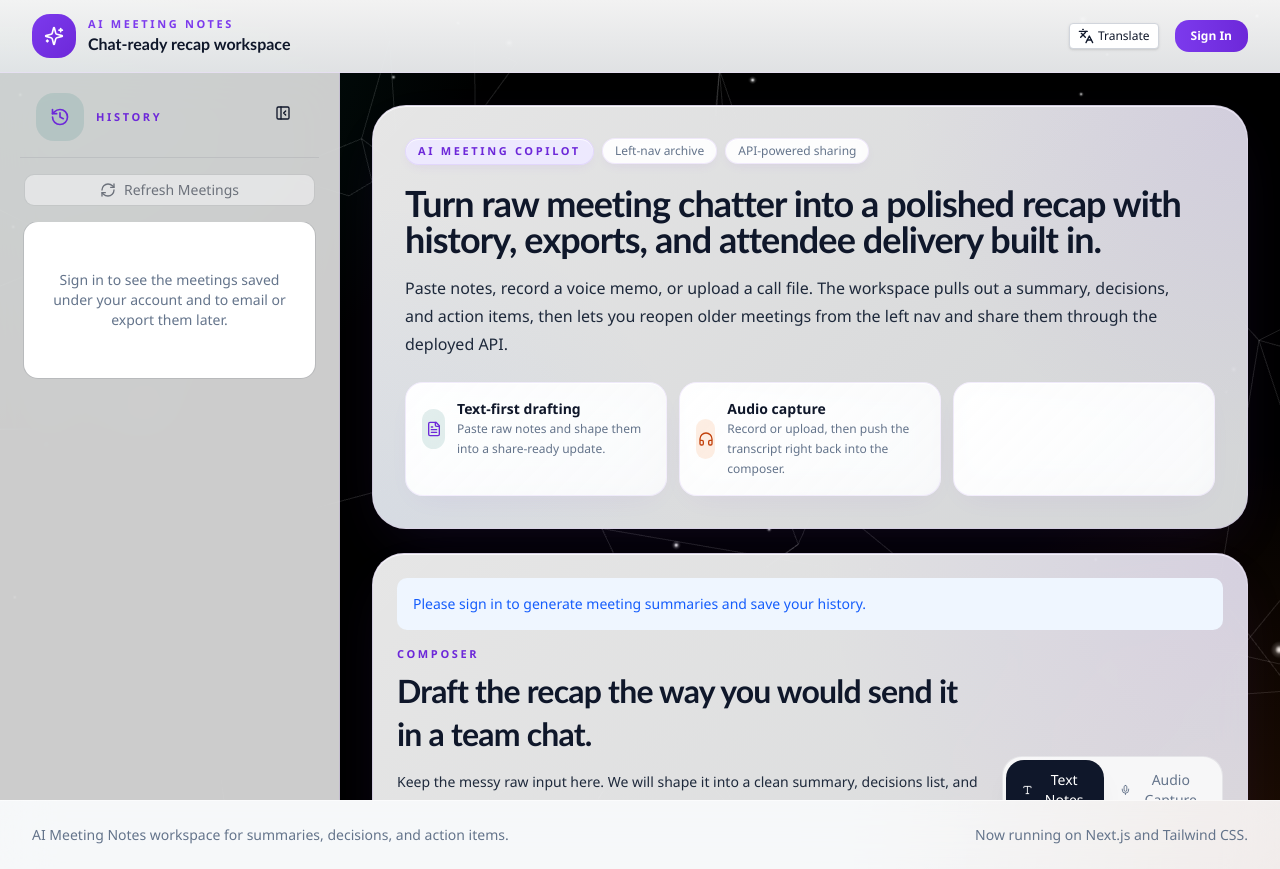
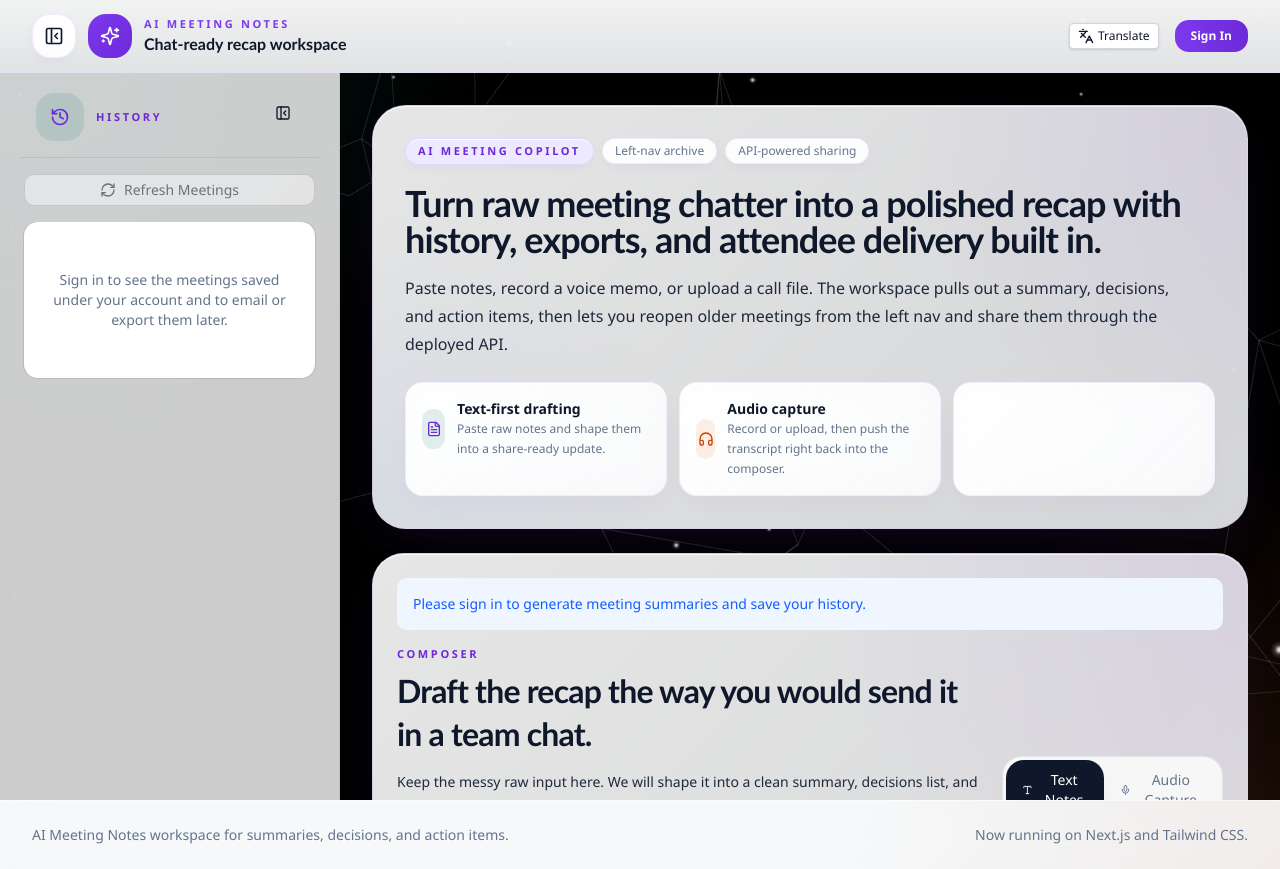
Before and after one commit to YOHANNESAMSALU/AI_meeting_frontend, a Next.js app: page / in a window 1280 px wide. Built offline with nearby package versions, Linux system fonts and the light colour scheme.

Commit message:
make the menu visible for lg too

```diff
--- a/src/app/components/Header.jsx
+++ b/src/app/components/Header.jsx
@@ -18,7 +18,7 @@ export default function Header({
           <button
             type="button"
             onClick={onToggleHistory}
-            className="glass-pill inline-flex h-11 w-11 items-center justify-center rounded-2xl text-[var(--shell-ink)] transition-all hover:scale-[1.02] hover:bg-white lg:hidden"
+            className="glass-pill inline-flex h-11 w-11 items-center justify-center rounded-2xl text-[var(--shell-ink)] transition-all hover:scale-[1.02] hover:bg-white"
             aria-label={isHistoryOpen ? 'Hide meeting history' : 'Show meeting history'}
           >
             {isHistoryOpen ? <PanelLeftClose className="h-5 w-5" /> : <Menu className="h-5 w-5" />}
@@ -40,8 +40,6 @@ export default function Header({
           <div className="hidden lg:block">
             <GoogleTranslateWidget />
           </div>
-
-
 
           {user ? (
             <div className="flex items-center gap-3">
```
